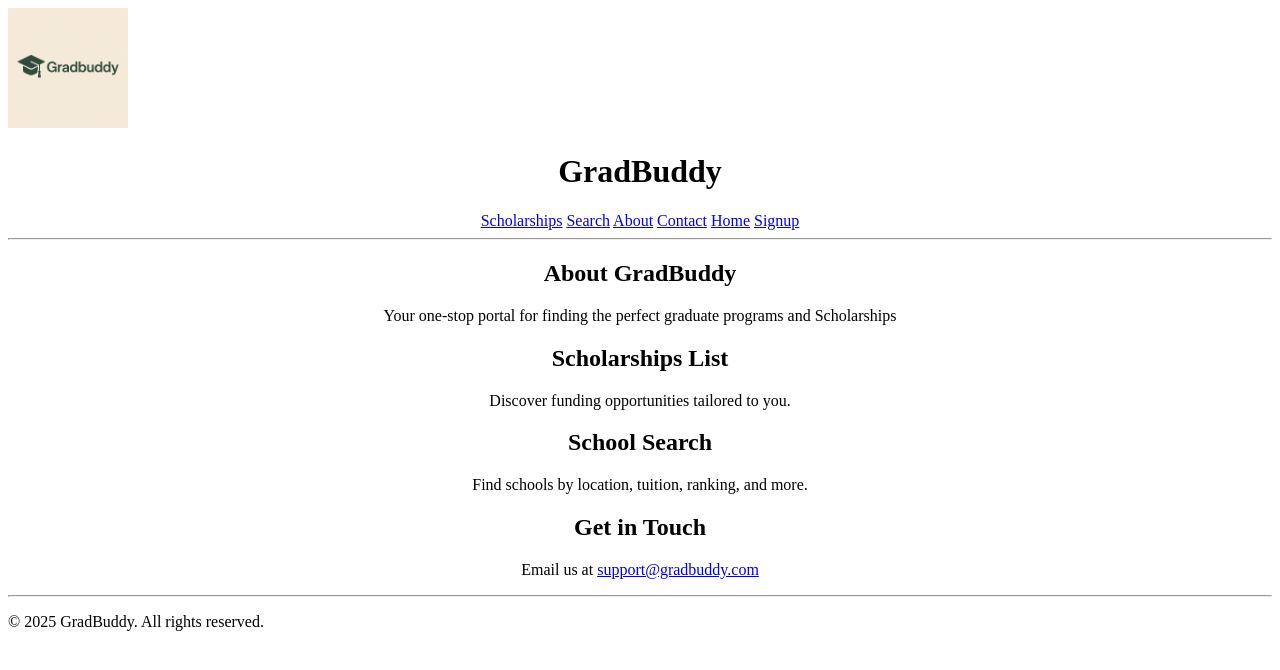
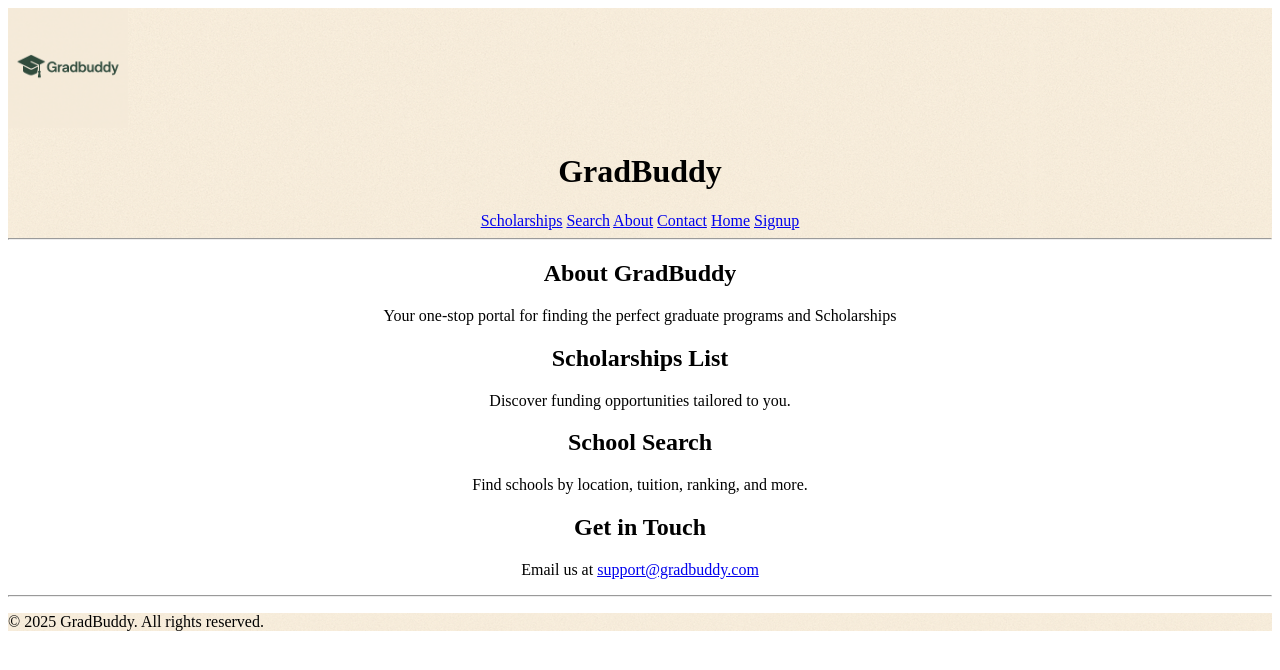
Before and after one commit to Thernee/flexisaf-internship, a plain HTML site: page week3-css/index.html in a window 1280 px wide. Drawn offline with Linux system fonts and the light colour scheme.

Commit message:
add background images for header and footer

```diff
--- a/week3-css/style.css
+++ b/week3-css/style.css
@@ -3,3 +3,11 @@ section,
 h1 {
   text-align: center;
 }
+
+header {
+  background-image: url(assets/Backgroung-image.png);
+}
+
+footer {
+  background-image: url(assets/Gradbuddy-logo.png);
+}
```
Also changed, not shown: week3-css/assets/Backgroung-image.png (added).
